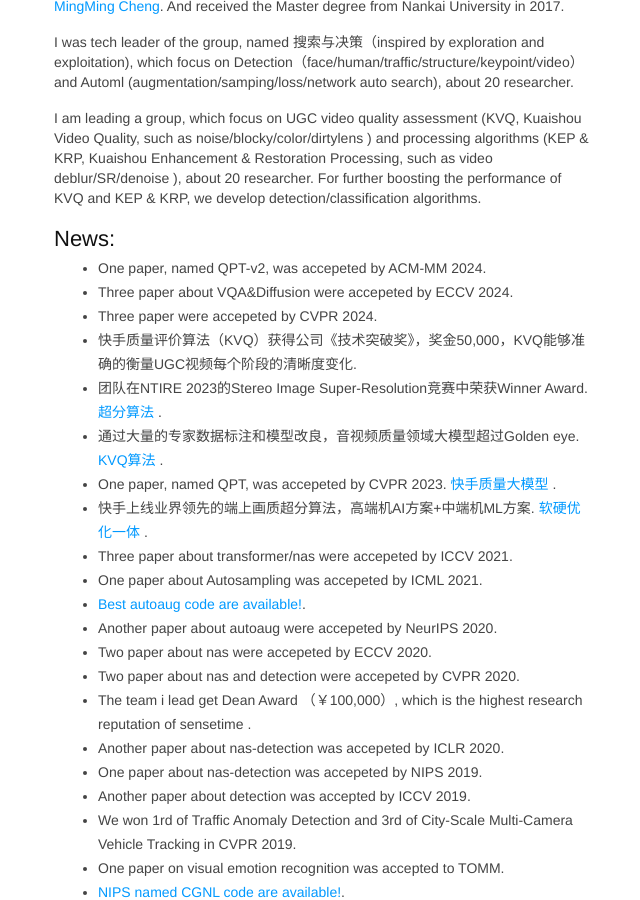
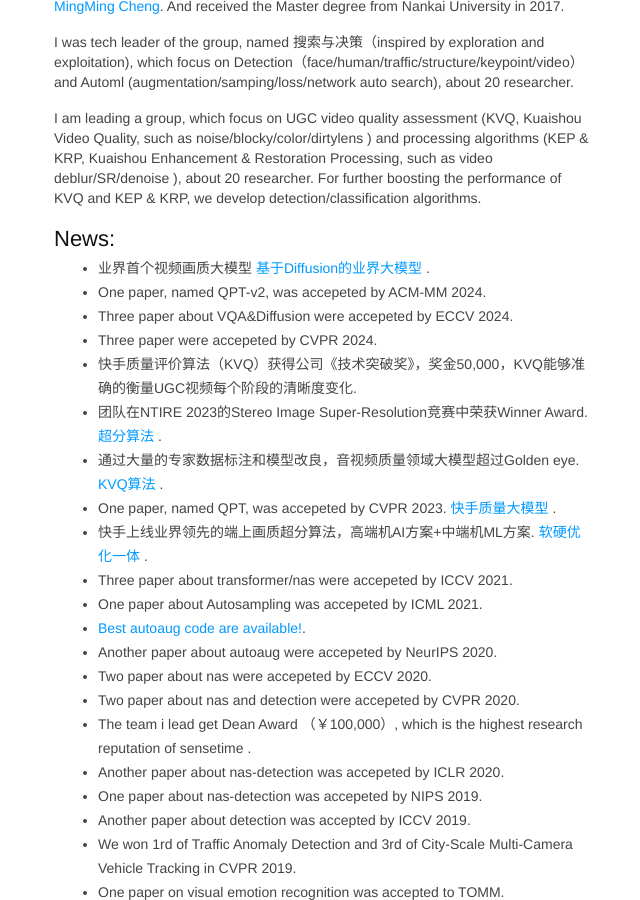
Before and after one commit to msunming/msunming.github.io, a Jekyll site: the page index.html, which Jekyll copies as it is, in a window 1280 px wide and 900 px high, scrolled down 586 px. Shown: the whole window, without its empty margins (106-746 px from the left). Built offline with Jekyll 4.4.1, drawn with Linux system fonts in a browser that asks for light colours.

Commit message:
Update index.html

```diff
--- a/index.html
+++ b/index.html
@@ -466,6 +466,7 @@ pre .markdown .emphasis {
 
 	        <h2>News:</h2>
 		<ul>
+	    <li> 业界首个视频画质大模型 <a href="https://mp.weixin.qq.com/s/zRUoL2eJaOS2wIcB_xiQkg"> 基于Diffusion的业界大模型 </a> .</li>
 	    <li> One paper, named QPT-v2,  was accepeted by ACM-MM 2024.</li>
 	    <li> Three paper about VQA&Diffusion  were accepeted by ECCV 2024.</li>
 	    <li> Three paper were accepeted by CVPR 2024.</li>
```
